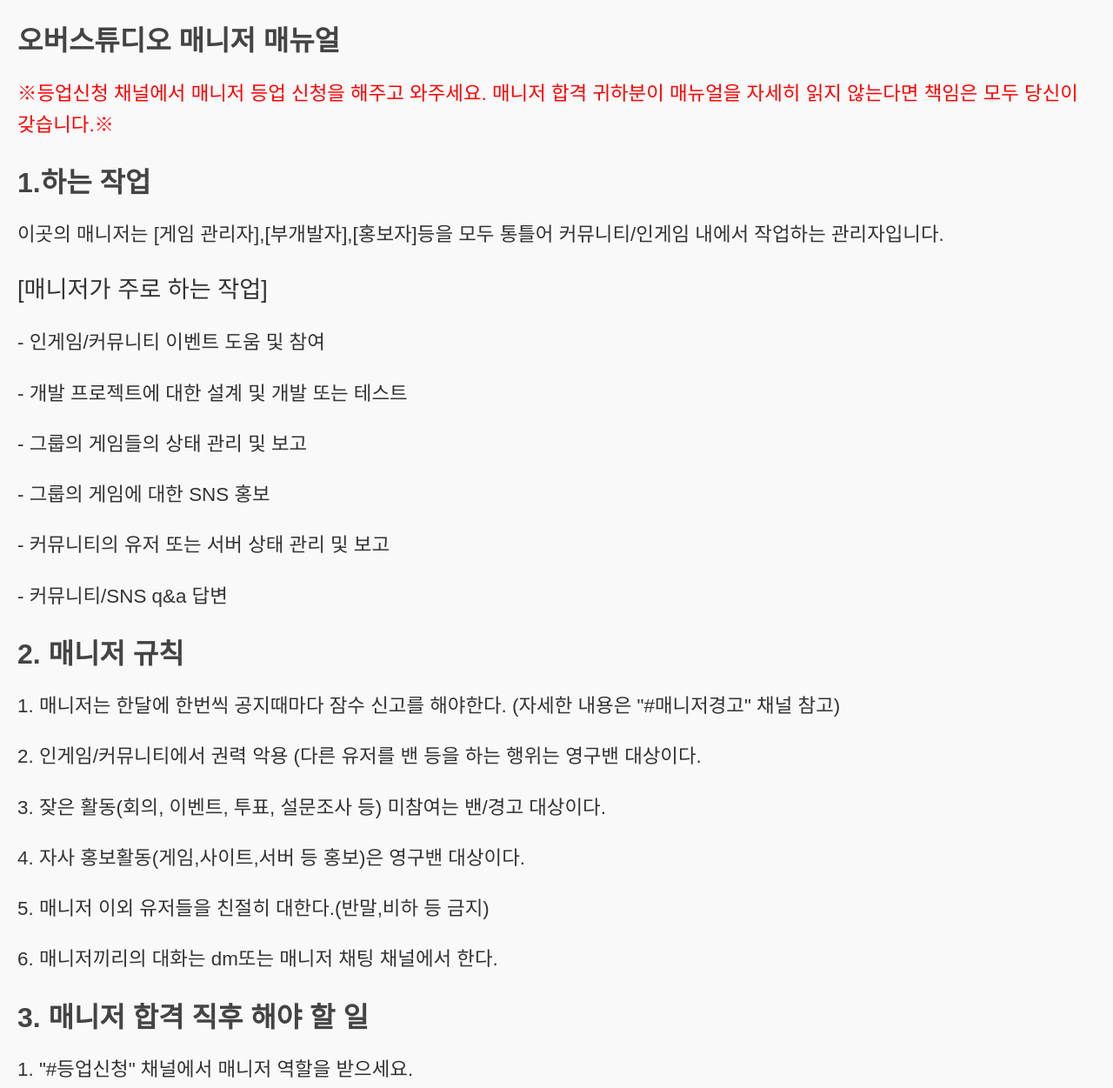
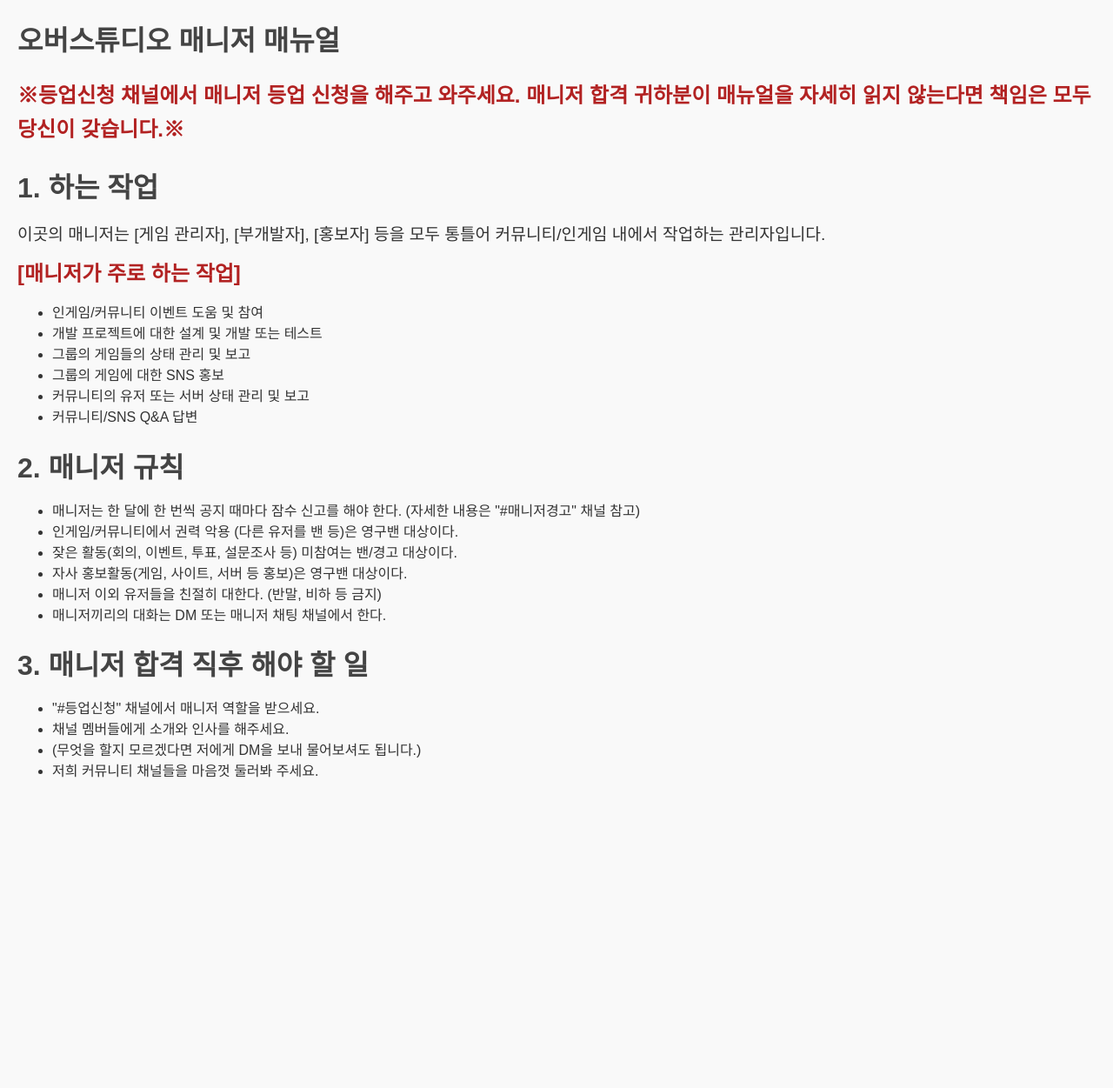
Before and after one commit to powerstal/powerstal9.github.io, a plain HTML site: page index.html in a window 1280 px wide. Shown: the top 1251 px of the page at 87% size. After the commit the page ends 917 px from the top, so only its background shows below. Drawn offline with Linux system fonts and the light colour scheme.

Commit message:
Update index.html

```diff
--- a/index.html
+++ b/index.html
@@ -3,7 +3,7 @@
 <head>
     <meta charset="UTF-8">
     <meta name="viewport" content="width=device-width, initial-scale=1.0">
-    <title>제목</title>
+    <title>오버스튜디오 매니저 매뉴얼</title>
     <style>
         body {
             font-family: Arial, sans-serif;
@@ -17,38 +17,50 @@
             margin-bottom: 0.5em;
         }
         p {
-            font-size: 1.4em;
+            font-size: 1.2em;
             line-height: 1.6;
+            margin-bottom: 0.5em;
         }
-   c {
-       font-size: 1.7em;
-       line-height: 1.6;}
+        .highlight {
+            font-size: 1.5em;
+            color: #b22222;
+            font-weight: bold;
+            margin-bottom: 0.5em;
+        }
     </style>
 </head>
 <body>
     <h1>오버스튜디오 매니저 매뉴얼</h1>
-    <p style="color:red;">※등업신청 채널에서 매니저 등업 신청을 해주고 와주세요. 매니저 합격 귀하분이 매뉴얼을 자세히 읽지 않는다면 책임은 모두 당신이 갖습니다.※</p>
-<h1>1.하는 작업</h1>
-<p>이곳의 매니저는 [게임 관리자],[부개발자],[홍보자]등을 모두 통틀어 커뮤니티/인게임 내에서 작업하는 관리자입니다.</p>
-<c>[매니저가 주로 하는 작업]</c>
-<p>- 인게임/커뮤니티 이벤트 도움 및 참여</p>
-<p>- 개발 프로젝트에 대한 설계 및 개발 또는 테스트</p>
-<p>- 그룹의 게임들의 상태 관리 및 보고</p>
-<p>- 그룹의 게임에 대한 SNS 홍보</p>
-<p>- 커뮤니티의 유저 또는 서버 상태 관리 및 보고</p>
-<p>- 커뮤니티/SNS q&a 답변</p>
-<h1>2. 매니저 규칙</h1>
-<p>1. 매니저는 한달에 한번씩 공지때마다 잠수 신고를 해야한다. (자세한 내용은 "#매니저경고" 채널 참고)</p>
-<p>2. 인게임/커뮤니티에서 권력 악용 (다른 유저를 밴 등을 하는 행위는 영구밴 대상이다.</p>
-<p>3. 잦은 활동(회의, 이벤트, 투표, 설문조사 등) 미참여는 밴/경고 대상이다.</p>
-<p>4. 자사 홍보활동(게임,사이트,서버 등 홍보)은 영구밴 대상이다.</p>
-<p>5. 매니저 이외 유저들을 친절히 대한다.(반말,비하 등 금지)</p>
-<p>6. 매니저끼리의 대화는 dm또는 매니저 채팅 채널에서 한다.</p>
-<h1>3. 매니저 합격 직후 해야 할 일</h1>
-<p>1. "#등업신청" 채널에서 매니저 역할을 받으세요.</p>
-<p>2. 채널 멤버들에게 소개와 인사를 해주세요.</p>
-<p>3. (무엇을 할지 모르겠다면 저에게 dm을 보내 물어보셔도 됩니다.)</p>
-<p>4. 저희 커뮤니티 채널들을 마음껏 둘러봐주세요</p>
-</p>
+    <p class="highlight">※등업신청 채널에서 매니저 등업 신청을 해주고 와주세요. 매니저 합격 귀하분이 매뉴얼을 자세히 읽지 않는다면 책임은 모두 당신이 갖습니다.※</p>
+
+    <h1>1. 하는 작업</h1>
+    <p>이곳의 매니저는 [게임 관리자], [부개발자], [홍보자] 등을 모두 통틀어 커뮤니티/인게임 내에서 작업하는 관리자입니다.</p>
+    <div class="highlight">[매니저가 주로 하는 작업]</div>
+    <ul>
+        <li>인게임/커뮤니티 이벤트 도움 및 참여</li>
+        <li>개발 프로젝트에 대한 설계 및 개발 또는 테스트</li>
+        <li>그룹의 게임들의 상태 관리 및 보고</li>
+        <li>그룹의 게임에 대한 SNS 홍보</li>
+        <li>커뮤니티의 유저 또는 서버 상태 관리 및 보고</li>
+        <li>커뮤니티/SNS Q&A 답변</li>
+    </ul>
+
+    <h1>2. 매니저 규칙</h1>
+    <ul>
+        <li>매니저는 한 달에 한 번씩 공지 때마다 잠수 신고를 해야 한다. (자세한 내용은 "#매니저경고" 채널 참고)</li>
+        <li>인게임/커뮤니티에서 권력 악용 (다른 유저를 밴 등)은 영구밴 대상이다.</li>
+        <li>잦은 활동(회의, 이벤트, 투표, 설문조사 등) 미참여는 밴/경고 대상이다.</li>
+        <li>자사 홍보활동(게임, 사이트, 서버 등 홍보)은 영구밴 대상이다.</li>
+        <li>매니저 이외 유저들을 친절히 대한다. (반말, 비하 등 금지)</li>
+        <li>매니저끼리의 대화는 DM 또는 매니저 채팅 채널에서 한다.</li>
+    </ul>
+
+    <h1>3. 매니저 합격 직후 해야 할 일</h1>
+    <ul>
+        <li>"#등업신청" 채널에서 매니저 역할을 받으세요.</li>
+        <li>채널 멤버들에게 소개와 인사를 해주세요.</li>
+        <li>(무엇을 할지 모르겠다면 저에게 DM을 보내 물어보셔도 됩니다.)</li>
+        <li>저희 커뮤니티 채널들을 마음껏 둘러봐 주세요.</li>
+    </ul>
 </body>
 </html>
```
